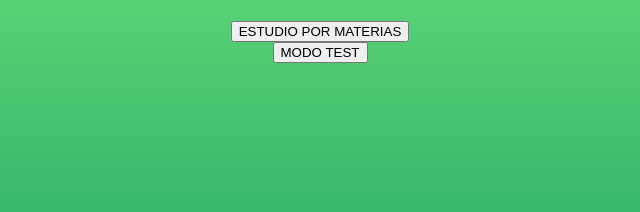
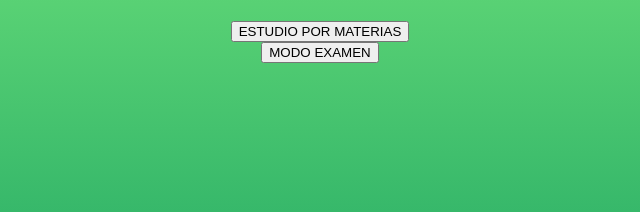
Before and after one commit to Mati-Quiroz/PTLA-Prep, a plain HTML site: page index.html in a window 1280 px wide. Shown: the part 246-458 px from the top of the page, 320-960 px from the left. Drawn offline with Linux system fonts and the light colour scheme.

Commit message:
Update index.html

```diff
--- a/index.html
+++ b/index.html
@@ -41,7 +41,7 @@ gtag('config', 'G-VHVES2FMW5');
 </button>
 
 <button id="btnTest">
-  MODO TEST
+  MODO EXAMEN
 </button>
 
 </div>
```
